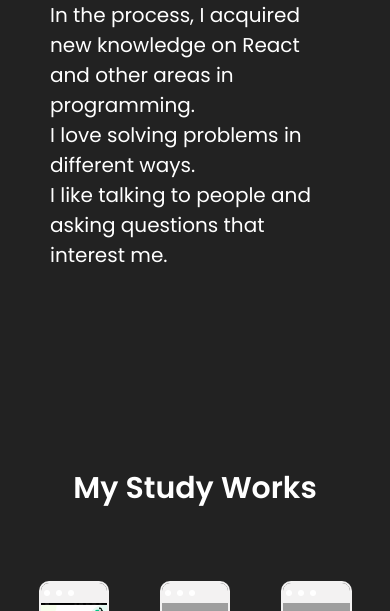
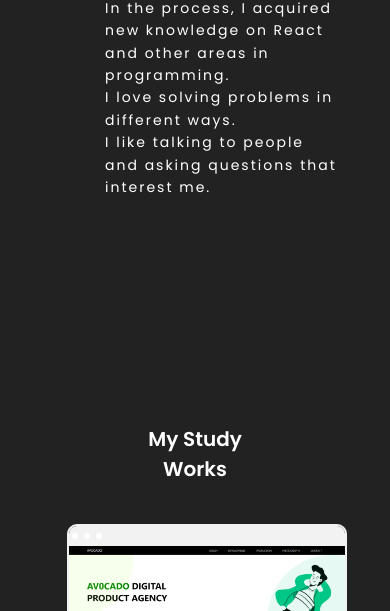
Before and after one commit to programer1983/Portfolio, a React (Create React App) app: page / in a window 390 px wide. Shown: the part 995-1606 px from the top of the page. Built offline with nearby package versions, Linux system fonts and the light colour scheme; grey boxes are pictures that could not be loaded.

Commit message:
adaptive product layout

```diff
--- a/src/components/about/about.css
+++ b/src/components/about/about.css
@@ -82,57 +82,205 @@
 }
 
 
-
-
 @media screen and (max-width: 1200px){
     .a-sub p {
         line-height: 30px;
     }
 }
 
-
-@media screen and (max-width: 949px){
+@media screen and (max-width: 1405px){
     .a-title {
         font-size: 30px;
+    }
+
+    .a-sub p {
+        font-size: 16px;
+        letter-spacing: 2px;
+    }
+}
+
+@media screen and (max-width: 924px){
+    .a-title {
+        font-size: 25px;
+    }
+
+    .a-sub p {
+        font-size: 15px;
+        letter-spacing: 2px;
+    }
+}
+
+@media screen and (max-width: 882px){
+    .a-sub p {
+        font-size: 15px;
+        letter-spacing: 2px;
+        line-height: 1.6;
+    }
+}
+
+@media screen and (max-width: 814px){
+    .a-left {
+        display: none;
+    }
+
+    .a {
+        height: 70vh;
+        width: 80%;
+        margin: 0px 85px
+    }
+
+    .a-sub p {
+        font-size: 17px;
+        letter-spacing: 2px;
+        line-height: 1.6;
+    }
+}
+
+@media screen and (max-width: 741px){
+    .a-sub p {
+        font-size: 16px;
+        letter-spacing: 2px;
+        line-height: 1.6;
+    }
+}
+
+@media screen and (max-width: 683px){
+    .a-sub p {
+        font-size: 15px;
+        letter-spacing: 2px;
+        line-height: 1.6;
+    }
+
+    .a {
+       width: 75%;
+    }
+}
+
+@media screen and (max-width: 581px){
+    .a {
+        height: 50vh;
+        width: 70%;
+        margin-bottom: 60px;
+     }
+}
+
+@media screen and (max-width: 579px){
+    .a-title {
+        width: 90%;
+    }
+}
+
+@media screen and (max-width: 575px){
+    .a {
+        height: 50vh;
+        width: 70%;
+        margin-bottom: 60px;
+     }
+}
+
+@media screen and (max-width: 550px){
+    .a {
+        margin-bottom: 90px;
+     }
+
+     .a-title {
+        font-size: 20px;
+    }
+
+     .a-sub p {
+        font-size: 14px;
+        letter-spacing: 2px;
+        line-height: 1.6;
     }
 }
 
 
-
-@media screen and (max-width: 768px) {
+@media screen and (max-width: 481px){
     .a {
-        height: 70vh;
-    }
-
-    .a-left {
-        display: none;
-    }
-
-    .a-title {
-        font-size: 30px;
-    }
-
-    .a-sub {
-        margin: 20px 50px;
-        font-size: 20px;
-        line-height: 32px;
+        height: 100vh;
+        width: 75%;
+        margin-top: 30px;
     }
 }
 
 
-
-@media screen and (max-width: 480px) {
+@media screen and (max-width: 438px){
     .a {
-        flex-direction: column;
-        text-align: center;
-        margin-top: 50px;
-    }
-
-    .a-left {
-        display: none;
-    }
-
-    .a-right {
-        padding: 130px 0px;
+        height: 100vh;
+        width: 70%;
+        margin-top: 30px;
     }
 }
+
+@media screen and (max-width: 405px){
+    .a {
+        margin-top: 60px;
+    }
+}
+
+@media screen and (max-width: 405px){
+    .a {
+        margin-top: 60px;
+    }
+}
+
+@media screen and (max-width: 480px){
+    .a {
+        margin-bottom: 5px;
+    }
+}
+
+@media screen and (max-width: 368px){
+    .a {
+        margin-top: 140px;
+        width: 62%;
+    }
+}
+
+@media screen and (max-width: 360px){
+    .a {
+        width: 62.2%;
+    }
+}
+
+@media screen and (max-width: 362px){
+    .a {
+        margin-bottom: 35px;
+    }
+}
+
+@media screen and (max-width: 342px){
+    .a {
+        margin-top: 160px;
+        width: 55%;
+    }
+}
+
+@media screen and (max-width: 333px){
+    .a {
+        margin-top: 180px;
+    }
+}
+
+@media screen and (max-width: 318px){
+    .a {
+        margin-top: 190px;
+        width: 55%;
+    }
+}
+
+@media screen and (max-width: 311px){
+    .a {
+        margin-top: 200px;
+        width: 50%;
+    }
+}
+
+@media screen and (max-width: 305px){
+    .a {
+        margin-top: 200px;
+        width: 45%;
+        display: flex;
+        justify-content: center;
+    }
+}
--- a/src/components/product/product.css
+++ b/src/components/product/product.css
@@ -37,16 +37,67 @@
 
 }
 
-@media screen and (max-width: 920px){
+
+@media screen and (max-width: 1045px){
     .p {
-        width: 20%;
+        width: 27%;
         height: 25vh;
     }
 }
 
-@media screen and (max-width: 768px) {
+@media screen and (max-width: 934px){
     .p {
-        width: 20%;
-        height: 15vh;
+        width: 27%;
+        height: 20vh;
     }
- }
+}
+
+
+@media screen and (max-width: 599px){
+    .p {
+        width: 24%;
+        height: 14vh;
+    }
+}
+
+@media screen and (max-width: 582px){
+    .p {
+        width: 26%;
+        height: 14vh;
+    }
+}
+
+@media screen and (max-width: 480px){
+    .p {
+        width: 97%;
+        height: 37vh;
+    }
+}
+
+@media screen and (max-width: 400px){
+    .p {
+        width: 100%;
+        height: 37vh;
+    }
+}
+
+@media screen and (max-width: 380px){
+    .p {
+        width: 95%;
+        height: 32vh;
+    }
+}
+
+@media screen and (max-width: 368px){
+    .p {
+        width: 95%;
+        height: 30vh;
+    }
+}
+
+@media screen and (max-width: 354px){
+    .p {
+        width: 98%;
+        height: 27vh;
+    }
+}
--- a/src/components/productList/productlist.css
+++ b/src/components/productList/productlist.css
@@ -11,7 +11,7 @@
 }
 
 .pl-title {
-    font-size: 50px;
+    font-size: 40px;
     font-weight: 600;
     margin-bottom: 50px;
 }
@@ -28,48 +28,291 @@
 }
 
 
-@media screen and (max-width: 949px){
+@media screen and (max-width: 1045px){
     .pl-title {
         font-size: 30px;
+    }
+
+    .pl-list {
+        width: 80%;
     }
 }
 
 
-@media screen and (max-width: 920px){
+@media screen and (max-width: 934px){
     .pl-list {
-        width: 100vw;
-        width: 800px;
+        width: 80%;
+    }
+}
+
+@media screen and (max-width: 889px){
+    .pl-list {
+        width: 85%;
+    }
+}
+
+@media screen and (max-width: 847px){
+    .pl-list {
+        width: 87%;
+    }
+}
+
+@media screen and (max-width: 792px){
+    .pl-list {
+        width: 90%;
+    }
+
+    .pl-title {
+        font-size: 22px;
+    }
+}
+
+@media screen and (max-width: 757px){
+    .pl-list {
+        width: 93%;
+    }
+}
+
+@media screen and (max-width: 737px){
+    .pl-list {
+        width: 96%;
+    }
+}
+
+@media screen and (max-width: 706px){
+    .pl-list {
+        width: 100%;
     }
 }
 
 
-@media screen and (max-width: 768px) {
-
-   .pl-title {
-      font-size: 30px;
-   }
-
-   .pl-list {
-        width: 100%;
-   }
+@media screen and (max-width: 679px){
+    .pl-list {
+        width: 107%;
+    }
 }
 
-@media screen and (max-width: 480px) {
-    .pl {
-        margin-top: 60px;
-        padding: 10px;
+@media screen and (max-width: 656px){
+    .pl-list {
+        width: 110%;
+    }
+}
+
+@media screen and (max-width: 634px){
+    .pl-list {
+        width: 115%;
+    }
+}
+
+@media screen and (max-width: 623px){
+    .pl-list {
+        width: 120%;
+    }
+}
+
+@media screen and (max-width: 599px){
+    .pl-list {
+        width: 100%;
+    }
+}
+
+@media screen and (max-width: 558px){
+    .pl-list {
+        width: 110%;
     }
 
-    .pl-texts {
-        width: 100%;
-        margin-top: 300px;
+    .pl-title {
+        margin-bottom: 20px;
+        margin-top: 20px;
+    }
+}
+
+@media screen and (max-width: 558px){
+    .pl-title {
+        font-size: 20px;
+        margin-top: 10px;
+    }
+}
+
+@media screen and (max-width: 527px){
+    .pl-list {
+        width: 117%;
+    }
+}
+
+@media screen and (max-width: 480px){
+    .pl-list {
+        display: flex;
+        flex-direction: column;
+    }
+}
+
+@media screen and (max-width: 450px){
+    .pl-title {
+        font-size: 18px;
+    }
+}
+
+@media screen and (max-width: 425px){
+    .pl-title {
+        font-size: 16px;
+    }
+}
+
+
+@media screen and (max-width: 400px){
+    .pl-title {
+        font-size: 15px;
+    }
+}
+
+@media screen and (max-width: 400px){
+    .pl-list {
+        width: 130%;
     }
 
-    .pl-desc {
-        display: none;
+    .pl-title {
+        font-size: 15.5px;
+    }
+}
+
+@media screen and (max-width: 394px){
+    .pl-list {
+        width: 140%;
+    }
+
+    .pl-title {
+        font-size: 20px;
+    }
+}
+
+@media screen and (max-width: 394px){
+    .pl-title {
+        font-size: 20px;
+    }
+}
+
+@media screen and (max-width: 394px){
+    .pl-list {
+        width: 145%;
+    }
+}
+
+@media screen and (max-width: 369px){
+    .pl-list {
+        width: 145%;
+    }
+
+    .pl-title {
+        margin-top: 35px;
+    }
+}
+
+
+@media screen and (max-width: 354px){
+    .pl-list {
+        width: 150%;
+    }
+}
+
+@media screen and (max-width: 344px){
+    .pl-title {
+        font-size: 18px;
+    }
+}
+
+@media screen and (max-width: 342px){
+    .pl {
+       margin-top: 60px;
+    }
+}
+
+@media screen and (max-width: 334px){
+    .pl-list {
+        width: 170%;
+    }
+}
+
+@media screen and (max-width: 330px){
+    .pl-title {
+        font-size: 17px;
+    }
+}
+
+@media screen and (max-width: 323px){
+    .pl {
+        margin-top: 80px;
+     }
+
+    .pl-title {
+        font-size: 16px;
+    }
+}
+
+@media screen and (max-width: 318px){
+    .pl {
+        margin-top: 100px;
+     }
+
+     .pl-list {
+        width: 190%;
+    }
+}
+
+@media screen and (max-width: 316px){
+    .pl-title {
+        font-size: 15px;
+    }
+}
+
+@media screen and (max-width: 308px){
+    .pl-title {
+        font-size: 14px;
     }
 
     .pl-list {
-        width: 90%;
+        width: 200%;
     }
 }
+
+@media screen and (max-width: 301px){
+    .pl-title {
+        font-size: 13px;
+    }
+
+    .pl-list {
+        width: 205%;
+    }
+}
+
+@media screen and (max-width: 294px){
+    .pl-title {
+        font-size: 12.5px;
+    }
+
+    .pl-list {
+        width: 220%;
+    }
+}
+
+@media screen and (max-width: 290px){
+    .pl-title {
+        font-size: 12px;
+    }
+}
+
+@media screen and (max-width: 286px){
+    .pl-title {
+        font-size: 11.8px;
+    }
+
+    .pl-list {
+        width: 230%;
+    }
+}
+
+@media screen and (max-width: 285px){
+    .pl-title {
+        font-size: 11px;
+    }
+}
```
